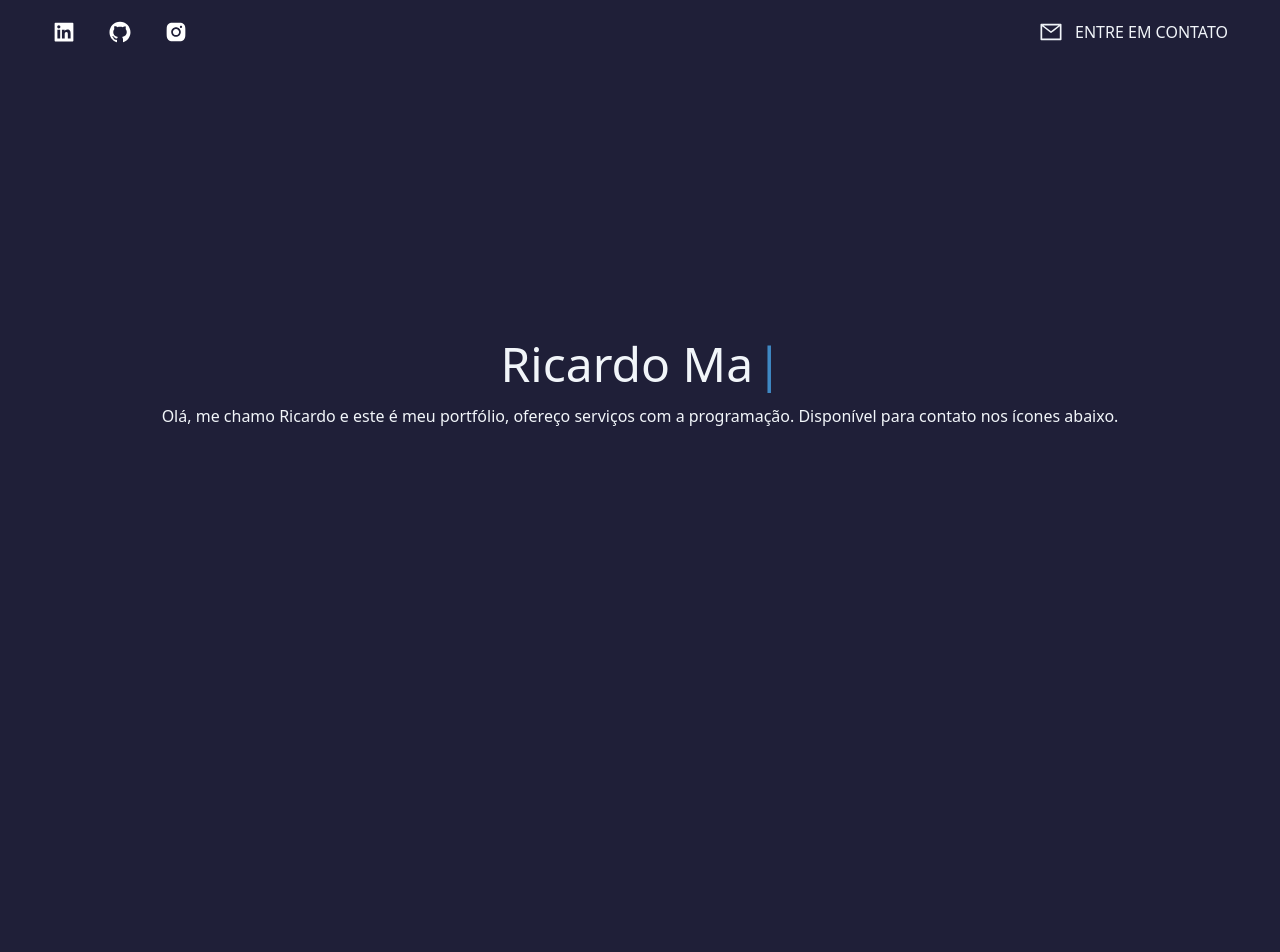
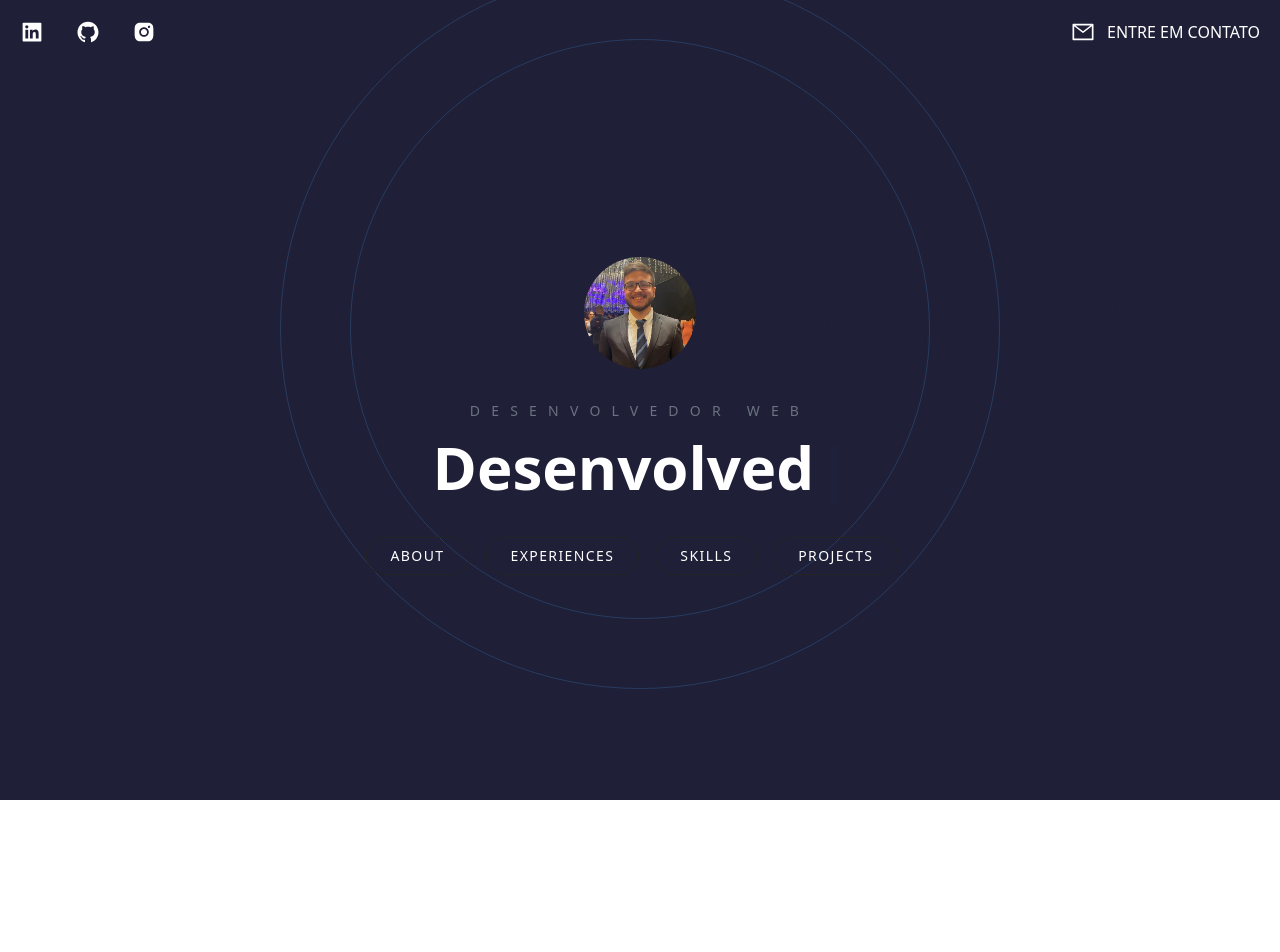
Before and after one commit to ricardomartinso/meu-portifolio, a Next.js app: page / in a window 1280 px wide. Shown: the top 952 px of the page. After the commit the page ends 800 px from the top, so only its background shows below. Built offline with nearby package versions, Linux system fonts and the light colour scheme.

Commit message:
feat: Hero page * Added asset photo * Added menu items * Removed about descriptions

```diff
--- a/src/components/Hero.tsx
+++ b/src/components/Hero.tsx
@@ -1,21 +1,33 @@
 import { Typewriter } from "react-simple-typewriter";
-import { motion } from "framer-motion";
+import Link from "next/link";
+import BackgroundCircles from "./BackgroundCircles";
+import Image from "next/image";
+import me from "../../public/eu.jpeg";
 
 export function Hero() {
   const text = [
-    "<CodeSleepEatRepeat />",
     "Ricardo Martins",
     "Desenvolvedor Web Full-Stack",
+    "<CodeSleepEatRepeat />",
   ];
 
   return (
-    <motion.div
-      className=" text-center p-10  pb-[200px]"
-      initial={{ opacity: 0.5, y: -500, scale: 0.3 }}
-      animate={{ opacity: 1, y: 0, scale: [0.6, 0.9, 1] }}
-      transition={{ duration: 2.3 }}
+    <div
+      className="
+      flex flex-col items-center justify-center h-screen
+      text-center p-10  space-y-8 overflow-hidden z-10"
     >
-      <h2 className=" text-5xl py-2 ">
+      <BackgroundCircles />
+      <Image
+        className="w-28 h-28 rounded-full mx-auto"
+        src={me}
+        alt="Minha foto"
+      />
+      <div className="z-10">
+        <h2 className="text-sm uppercase text-gray-500 pb-2 tracking-[0.7rem]">
+          Desenvolvedor Web
+        </h2>
+        <h1 className="text-5xl py-2 lg:text-6xl font-semibold scroll-px-10">
           <Typewriter
             words={text}
             loop={true}
@@ -23,12 +35,25 @@ export function Hero() {
             cursorColor={"#4db5ff"}
             typeSpeed={120}
           />
-      </h2>
+        </h1>
+      </div>
+      <div className="flex z-10">
+        <Link href={"#about"}>
+          <button className=" menuButton">About</button>
+        </Link>
 
-      <p className=" text-md py-2 ">
-        Olá, me chamo Ricardo e este é meu portfólio, ofereço serviços com a
-        programação. Disponível para contato nos ícones abaixo.
-      </p>
-    </motion.div>
+        <Link href={"#experiences"}>
+          <button className=" menuButton">Experiences</button>
+        </Link>
+
+        <Link href={"#skils"}>
+          <button className=" menuButton">Skills</button>
+        </Link>
+
+        <Link href={"#projects"}>
+          <button className=" menuButton">Projects</button>
+        </Link>
+      </div>
+    </div>
   );
 }
--- a/src/pages/index.tsx
+++ b/src/pages/index.tsx
@@ -14,55 +14,40 @@ export default function Home() {
         <meta name="viewport" content="width=device-width, initial-scale=1" />
       </Head>
 
-      <main className="bg-main min-h-screen px-8 text-slate-100 min-w-full w-full">
+      <main
+        className="
+      bg-main text-white h-screen snap-y snap-mandatory overflow-scroll z-0"
+      >
         {/* Header */}
         <Header />
-
+        {/* <Menu /> */}
         {/* Front page */}
-        <section
-          id="hero"
-          className="min-h-screen flex justify-center items-center"
-        >
+        <section id="hero" className="snap-center">
           <Hero />
         </section>
 
         {/* About me */}
-        <section
-          id="about"
-          className="min-h-screen flex justify-center items-center"
-        >
+        <section id="about" className="">
           About
         </section>
 
         {/* Experiences */}
-        <section
-          id="experiences"
-          className="min-h-screen flex justify-center items-center"
-        >
+        <section id="experiences" className="">
           Experiences
         </section>
 
         {/* Skills */}
-        <section
-          id="skills"
-          className="min-h-screen flex justify-center items-center"
-        >
+        <section id="skills" className="">
           Skills
         </section>
 
         {/* Projects */}
-        <section
-          id="projects"
-          className="min-h-screen flex justify-center items-center"
-        >
+        <section id="projects" className="">
           Projects
         </section>
 
         {/* Contact Me */}
-        <section
-          id="contact"
-          className="min-h-screen flex justify-center items-center"
-        >
+        <section id="contact" className="">
           Contact Me
         </section>
       </main>
--- a/src/styles/globals.css
+++ b/src/styles/globals.css
@@ -1,6 +1,14 @@
 @tailwind base;
 @tailwind components;
 @tailwind utilities;
+
+@layer components {
+  .menuButton {
+    @apply text-white tracking-widest uppercase text-sm
+    px-6 py-2 border rounded-full border-[#242424]  mr-4 cursor-pointer
+    transition-all hover:border-primaryVariant hover:text-[#fff]/70;
+  }
+}
 
 * {
   box-sizing: border-box;
```
Also changed, not shown: public/eu.jpeg (added). Lines whose indentation alone changed are shown as unchanged.
